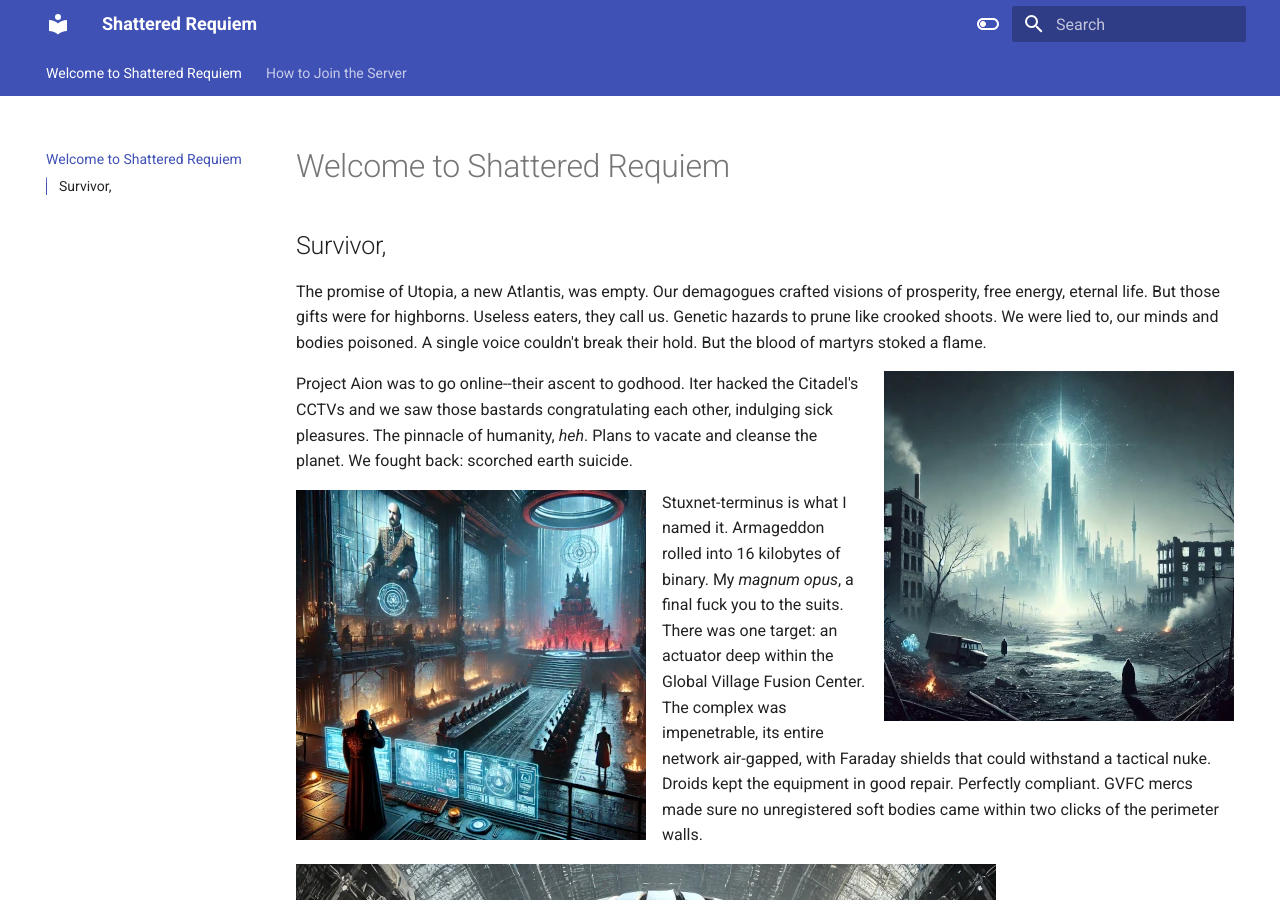
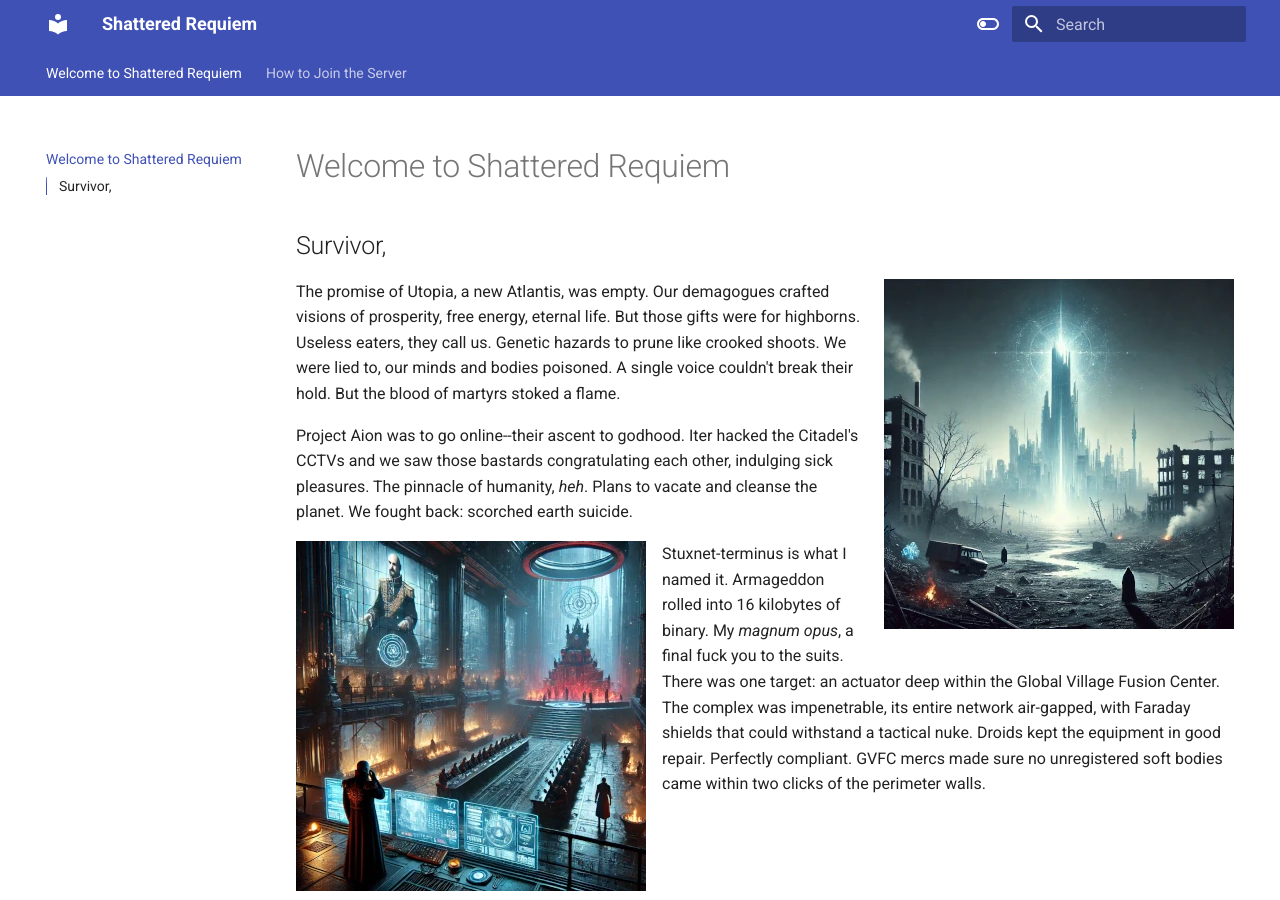
Before and after one commit to Ryan-Spooner/Shattered-Requiem, an MkDocs documentation site: the page built from docs/index.md, in a window 1280 px wide and 900 px high. Built offline with MkDocs 1.6.1 and Material for MkDocs 9.7.7, drawn with Linux system fonts in a browser that asks for light colours.

Commit message:
new favicon & more image tests

```diff
--- a/docs/index.md
+++ b/docs/index.md
@@ -2,9 +2,9 @@
 
 ## Survivor,
 
+![](assets/images/p1.webp){ align=right }
+
 The promise of Utopia, a new Atlantis, was empty. Our demagogues crafted visions of prosperity, free energy, eternal life. But those gifts were for highborns. Useless eaters, they call us. Genetic hazards to prune like crooked shoots. We were lied to, our minds and bodies poisoned. A single voice couldn't break their hold. But the blood of martyrs stoked a flame.
-
-![](assets/images/p1.webp){ align=right }
 
 Project Aion was to go online--their ascent to godhood. Iter hacked the Citadel's CCTVs and we saw those bastards congratulating each other, indulging sick pleasures. The pinnacle of humanity, *heh*. Plans to vacate and cleanse the planet. We fought back: scorched earth suicide.
 
--- a/mkdocs.yml
+++ b/mkdocs.yml
@@ -4,6 +4,7 @@
 
 theme:
   name: material
+  favicon: assets/favicon/shattered_requiem_logo.svg
   features:
     - navigation.tabs
     - navigation.sections
```
Also changed, not shown: docs/assets/favicon/shattered_requiem_logo.svg (added).
